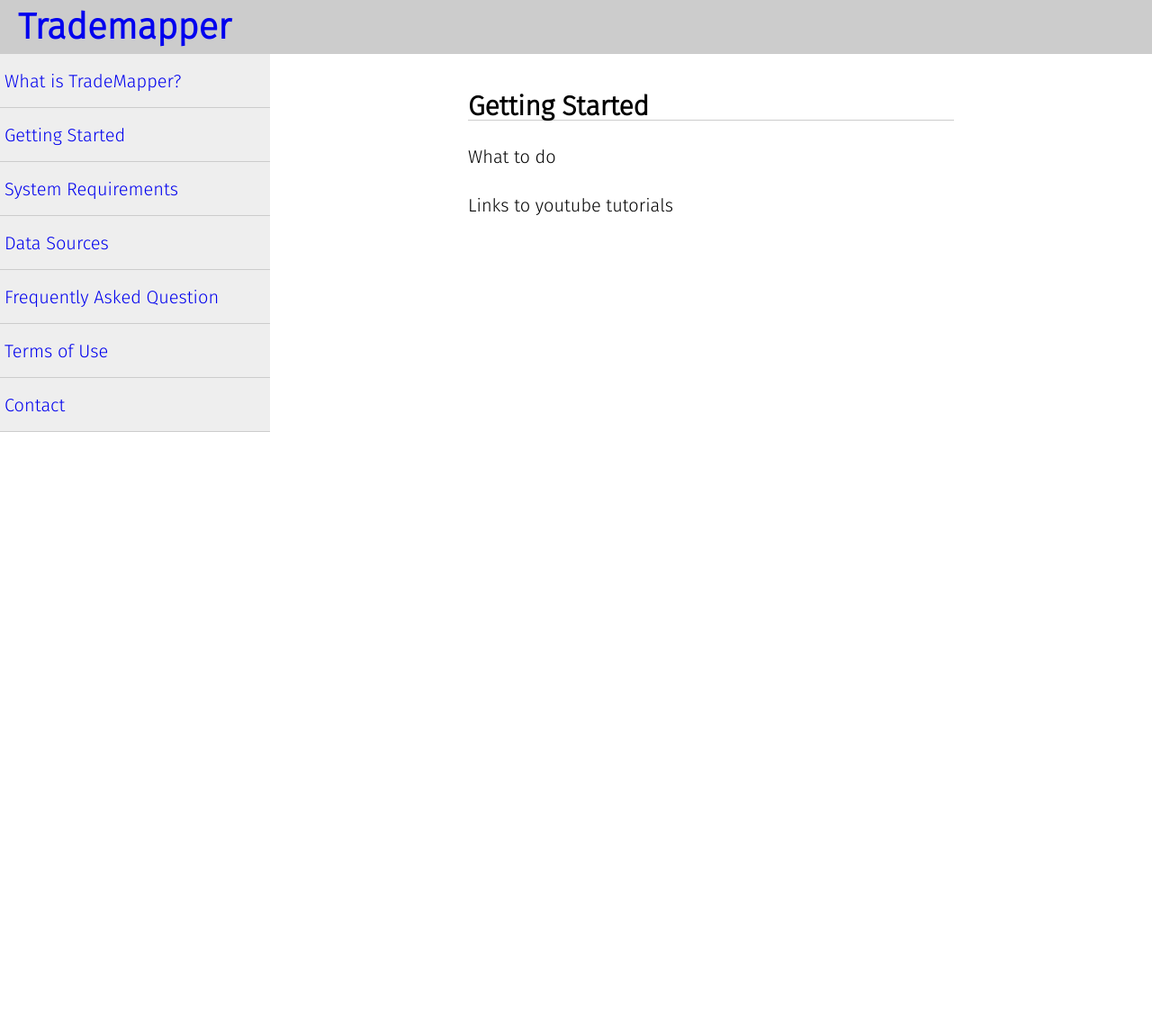
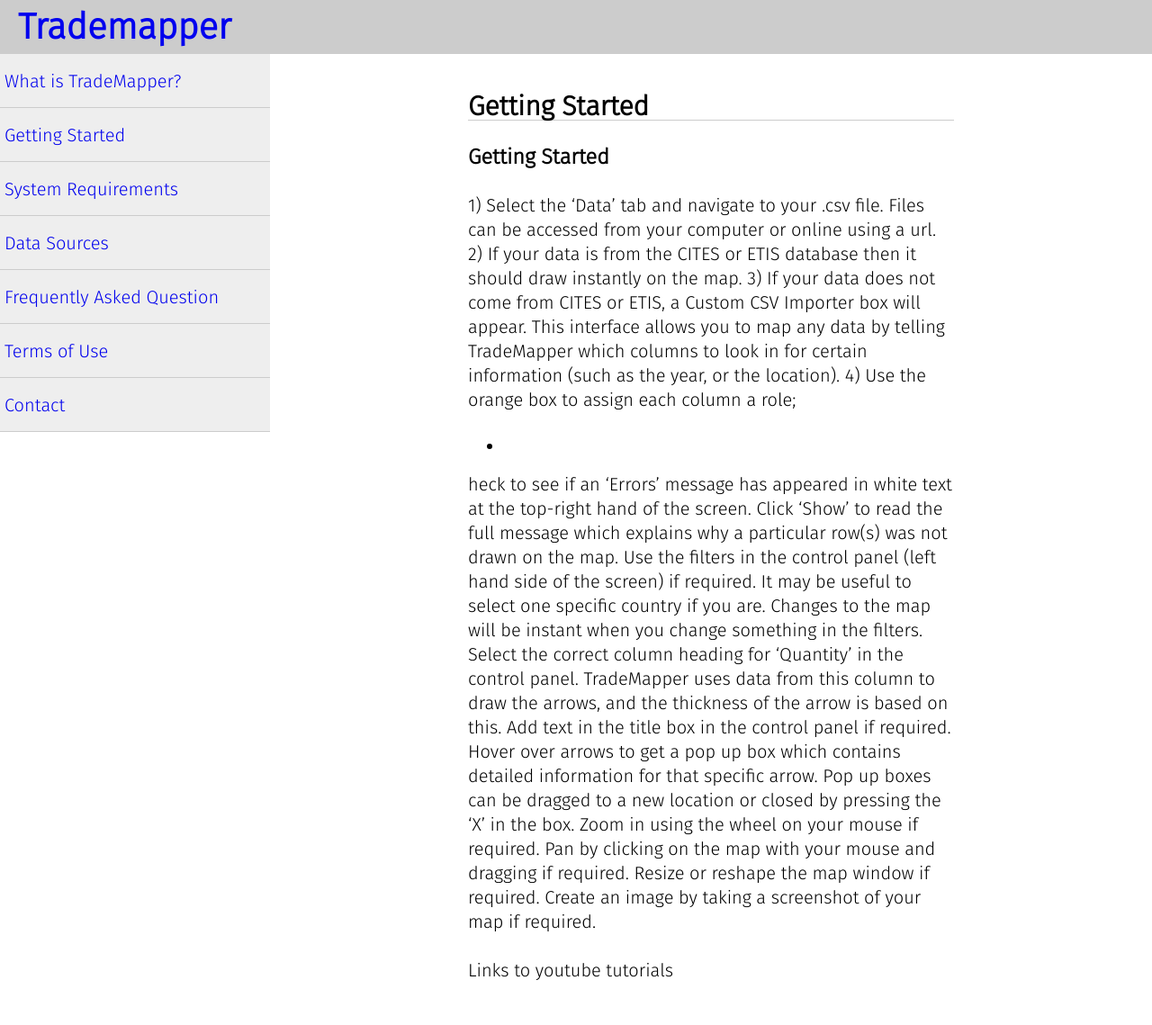
Before and after one commit to trademapper/trademapper-js, a Jekyll site: the page built from _pages/01_starting.md, in a window 1280 px wide. Shown: the whole page at 90% size. Built offline with Jekyll 4.4.1, drawn with Linux system fonts in a browser that asks for light colours; before the commit the page ends 900 px from its top, so only the background shows below that.

Commit message:
Update 01_starting.md

```diff
--- a/_pages/01_starting.md
+++ b/_pages/01_starting.md
@@ -4,6 +4,25 @@
 title:     Getting Started
 ---
 
-What to do
+###Getting Started
+
+1) Select the 'Data' tab and navigate to your .csv file. Files can be accessed from your computer or online using a url.
+2) If your data is from the CITES or ETIS database then it should draw instantly on the map.
+3) If your data does not come from CITES or ETIS, a Custom CSV Importer box will appear. This interface allows you to map any data by telling TradeMapper which columns to look in for certain information (such as the year, or the location).
+4) Use the orange box to assign each column a role;
+  *
+
+
+
+heck to see if an ‘Errors’ message has appeared in white text at the top-right hand of the screen. Click ‘Show’ to read the full message which explains why a particular row(s) was not drawn on the map.
+Use the filters in the control panel (left hand side of the screen) if required. It may be useful to select one specific country if you are. Changes to the map will be instant when you change something in the filters.
+Select the correct column heading for ‘Quantity’ in the control panel. TradeMapper uses data from this column to draw the arrows, and the thickness of the arrow is based on this.
+Add text in the title box in the control panel if required.
+Hover over arrows to get a pop up box which contains detailed information for that specific arrow. Pop up boxes can be dragged to a new location or closed by pressing the ‘X’ in the box.
+Zoom in using the wheel on your mouse if required.
+Pan by clicking on the map with your mouse and dragging if required.
+Resize or reshape the map window if required.
+Create an image by taking a screenshot of your map if required.
+
 
 Links to youtube tutorials
```
